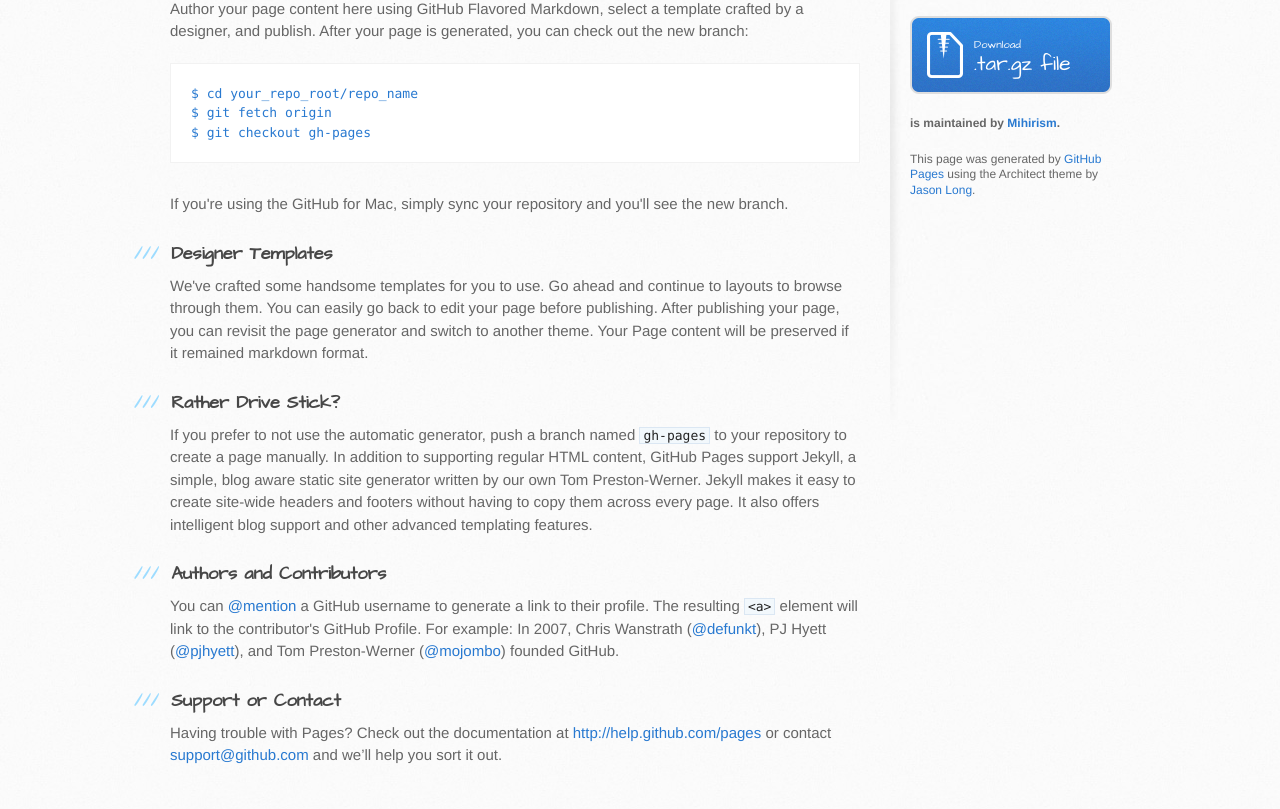
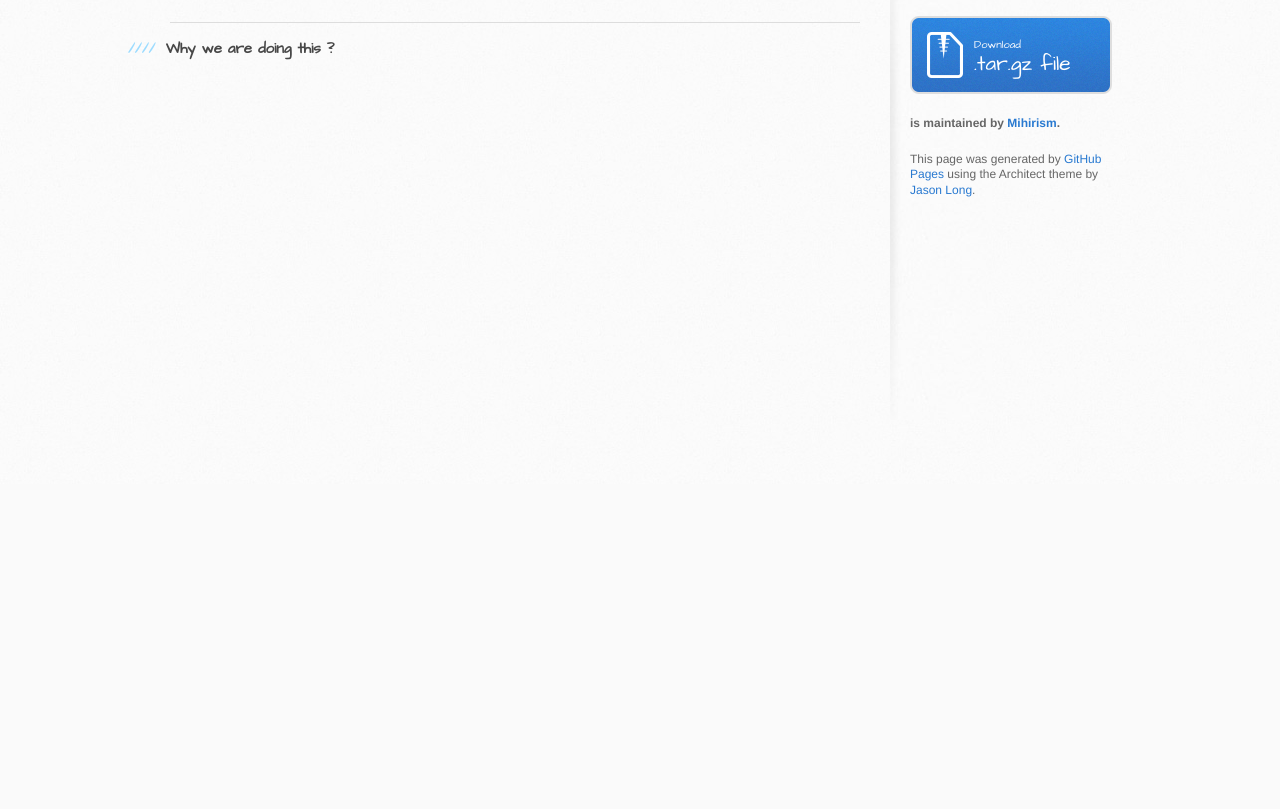
Before and after one commit to Mihirism/learnlab, a plain HTML site: page index.html in a window 1280 px wide. Shown: the part 316-1125 px from the top of the page. After the commit the page ends 800 px from the top, so only its background shows below. Drawn offline with Linux system fonts and the light colour scheme.

```diff
--- a/index.html
+++ b/index.html
@@ -28,37 +28,15 @@
     <div id="content-wrapper">
       <div class="inner clearfix">
         <section id="main-content">
-          <h3>
-<a name="welcome-to-github-pages" class="anchor" href="#welcome-to-github-pages"><span class="octicon octicon-link"></span></a>Welcome to GitHub Pages.</h3>
+          <h1>
+<a name="learnlab" class="anchor" href="#learnlab"><span class="octicon octicon-link"></span></a>learnlab</h1>
 
-<p>This automatic page generator is the easiest way to create beautiful pages for all of your projects. Author your page content here using GitHub Flavored Markdown, select a template crafted by a designer, and publish. After your page is generated, you can check out the new branch:</p>
+<p>let's make learning 'creative'</p>
 
-<pre><code>$ cd your_repo_root/repo_name
-$ git fetch origin
-$ git checkout gh-pages
-</code></pre>
+<hr>
 
-<p>If you're using the GitHub for Mac, simply sync your repository and you'll see the new branch.</p>
-
-<h3>
-<a name="designer-templates" class="anchor" href="#designer-templates"><span class="octicon octicon-link"></span></a>Designer Templates</h3>
-
-<p>We've crafted some handsome templates for you to use. Go ahead and continue to layouts to browse through them. You can easily go back to edit your page before publishing. After publishing your page, you can revisit the page generator and switch to another theme. Your Page content will be preserved if it remained markdown format.</p>
-
-<h3>
-<a name="rather-drive-stick" class="anchor" href="#rather-drive-stick"><span class="octicon octicon-link"></span></a>Rather Drive Stick?</h3>
-
-<p>If you prefer to not use the automatic generator, push a branch named <code>gh-pages</code> to your repository to create a page manually. In addition to supporting regular HTML content, GitHub Pages support Jekyll, a simple, blog aware static site generator written by our own Tom Preston-Werner. Jekyll makes it easy to create site-wide headers and footers without having to copy them across every page. It also offers intelligent blog support and other advanced templating features.</p>
-
-<h3>
-<a name="authors-and-contributors" class="anchor" href="#authors-and-contributors"><span class="octicon octicon-link"></span></a>Authors and Contributors</h3>
-
-<p>You can <a href="https://github.com/blog/821" class="user-mention">@mention</a> a GitHub username to generate a link to their profile. The resulting <code>&lt;a&gt;</code> element will link to the contributor's GitHub Profile. For example: In 2007, Chris Wanstrath (<a href="https://github.com/defunkt" class="user-mention">@defunkt</a>), PJ Hyett (<a href="https://github.com/pjhyett" class="user-mention">@pjhyett</a>), and Tom Preston-Werner (<a href="https://github.com/mojombo" class="user-mention">@mojombo</a>) founded GitHub.</p>
-
-<h3>
-<a name="support-or-contact" class="anchor" href="#support-or-contact"><span class="octicon octicon-link"></span></a>Support or Contact</h3>
-
-<p>Having trouble with Pages? Check out the documentation at <a href="http://help.github.com/pages">http://help.github.com/pages</a> or contact <a href="mailto:support@github.com">support@github.com</a> and we’ll help you sort it out.</p>
+<h4>
+<a name="why-we-are--doing-this-" class="anchor" href="#why-we-are--doing-this-"><span class="octicon octicon-link"></span></a>Why we are  doing this ?</h4>
         </section>
 
         <aside id="sidebar">
```
Also changed, not shown: params.json (+1 -1 lines).
